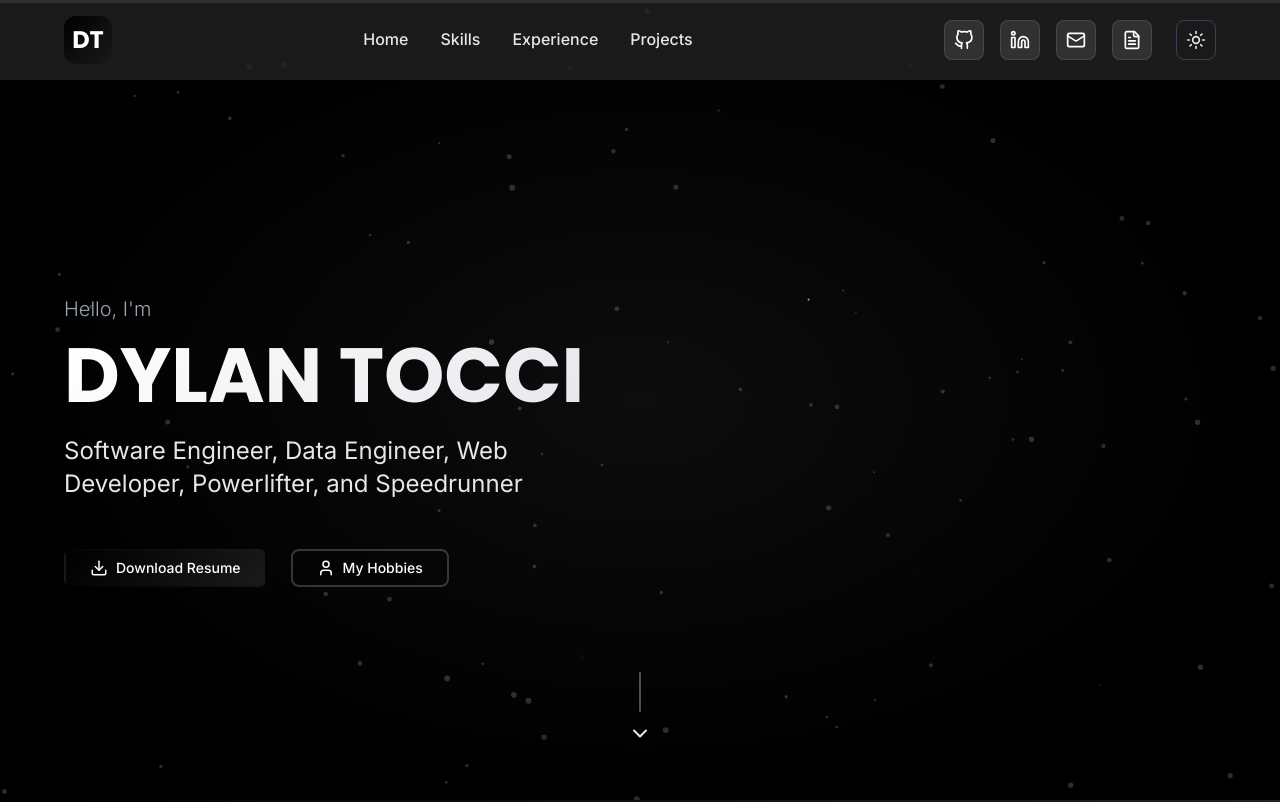
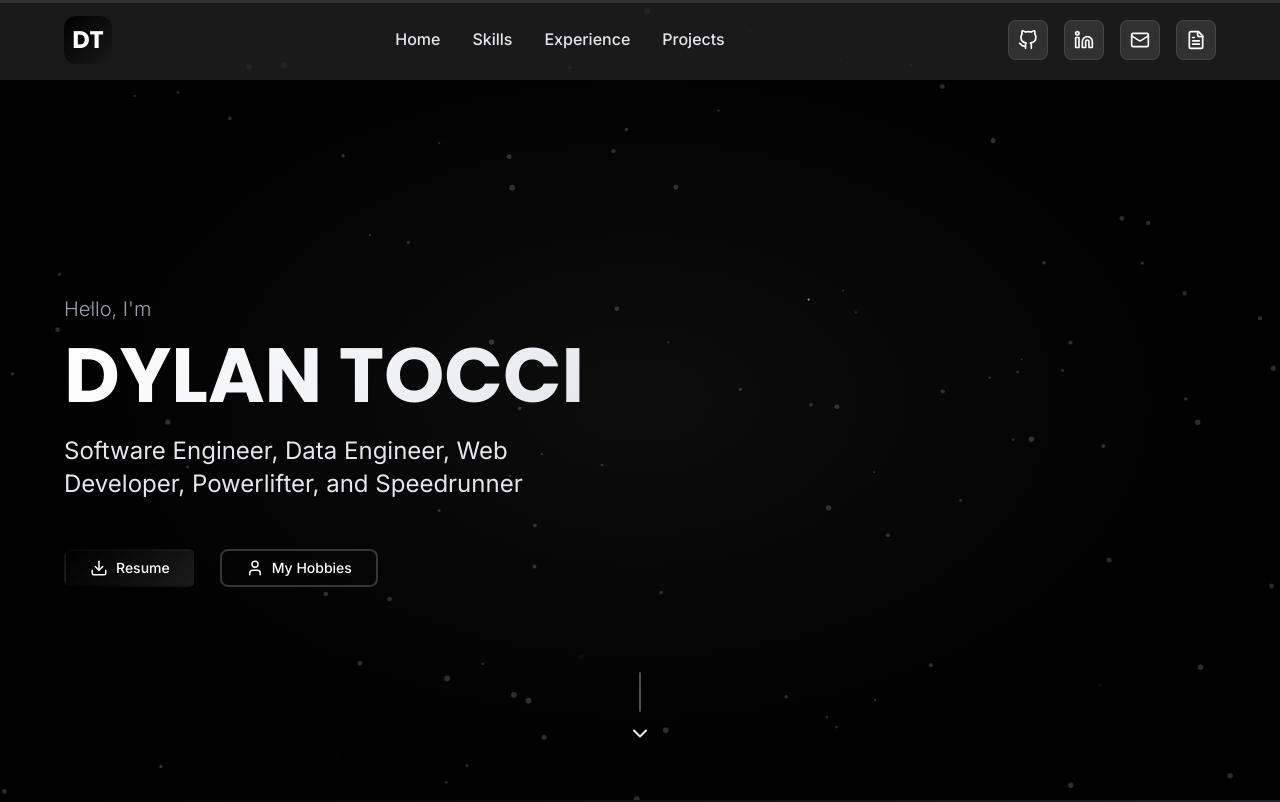
Before and after one commit to Synderis/portfolio_page, a React (Vite) app: page / in a window 1280 px wide. Shown: the top 802 px of the page. Built offline with nearby package versions, Linux system fonts and the light colour scheme.

Commit message:
remove dark mode light mode in favor of dark mode only

```diff
--- a/src/components/Header.tsx
+++ b/src/components/Header.tsx
@@ -1,6 +1,6 @@
 import React, { useState, useEffect } from 'react';
 import { motion } from 'framer-motion';
-import { Menu, X, Moon, Sun, Mail, FileText } from 'lucide-react';
+import { Menu, X, Mail, FileText } from 'lucide-react';
 import { FiLinkedin, FiGithub } from "react-icons/fi";
 import { headlineData } from '../data/portfolioData';
 import '../css/Header.css';
@@ -10,7 +10,7 @@ interface HeaderProps {
   onThemeToggle: () => void;
 }
 
-const Header: React.FC<HeaderProps> = ({ theme, onThemeToggle }) => {
+const Header: React.FC<HeaderProps> = () => {
   const [isMenuOpen, setIsMenuOpen] = useState(false);
   const [isScrolled, setIsScrolled] = useState(false);
 
@@ -127,7 +127,7 @@ const Header: React.FC<HeaderProps> = ({ theme, onThemeToggle }) => {
               ))}
             </div>
 
-            <motion.button
+            {/* <motion.button
               className="theme-toggle"
               onClick={onThemeToggle}
               whileHover={{ scale: 1.1 }}
@@ -138,7 +138,7 @@ const Header: React.FC<HeaderProps> = ({ theme, onThemeToggle }) => {
             >
               {theme === 'light' ? <Moon size={20} /> : <Sun size={20} />}
               <span className="sr-only">Toggle theme</span>
-            </motion.button>
+            </motion.button> */}
 
             {/* Mobile Menu Button */}
             <motion.button
--- a/src/components/Hero.tsx
+++ b/src/components/Hero.tsx
@@ -71,7 +71,7 @@ const Hero: React.FC = () => {
                 rel="noopener noreferrer"
               >
                 <Download size={18} />
-                Download Resume
+                Resume
               </a>
               <button
                 onClick={() => setIsAboutModalOpen(true)}
```
Also changed, not shown: 1 other file (tests, documents, lock files or other folders).
